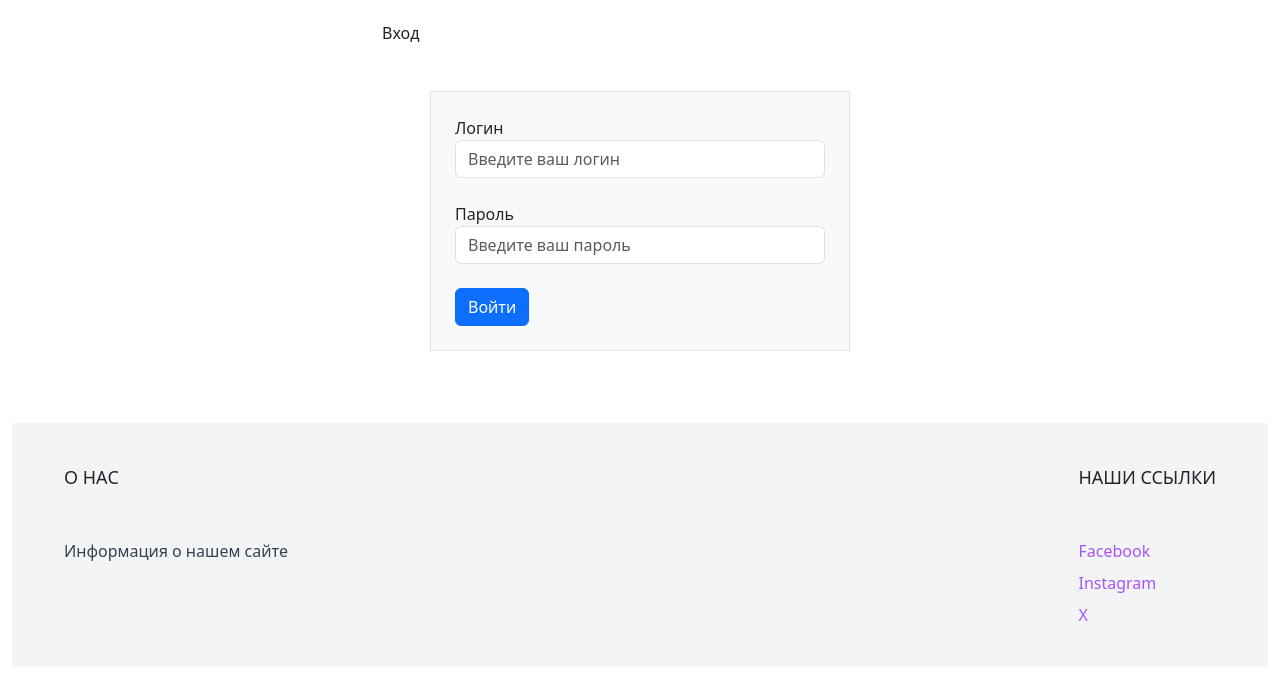
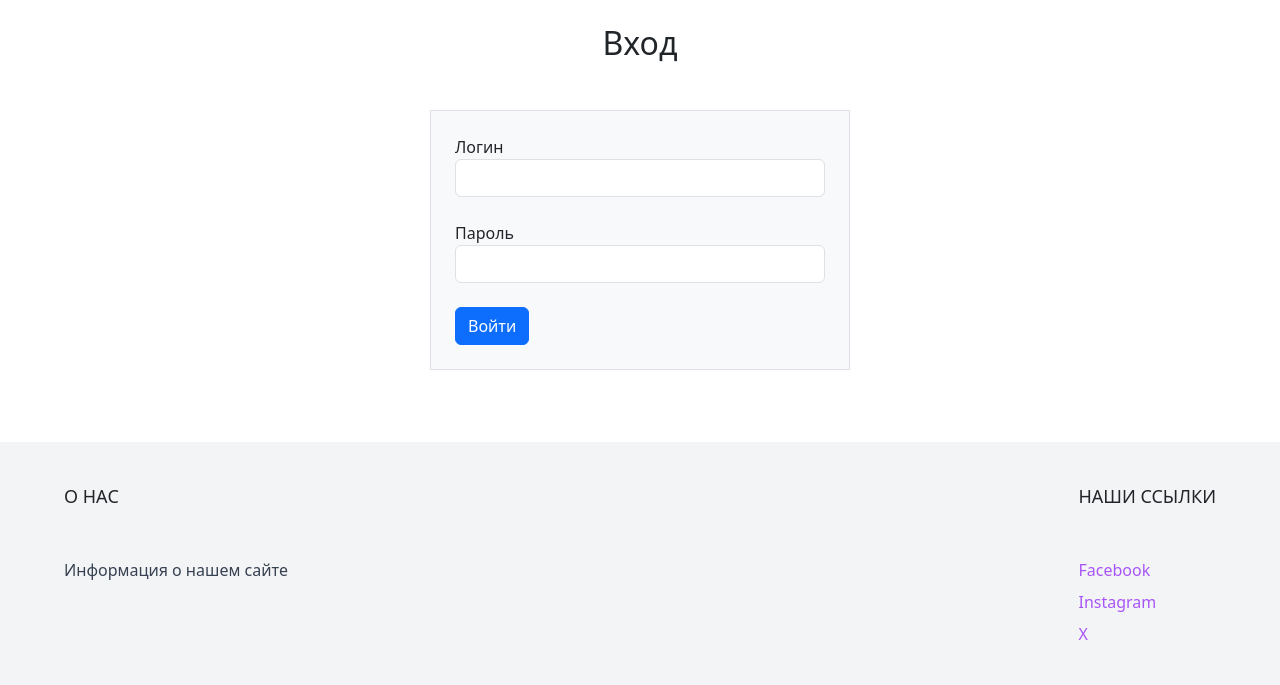
Before and after one commit to Stas9878/New_StartUp_Test, a Django app: page /users/login/ in a window 1280 px wide. Shown: the part 77-762 px from the top of the page. Run offline with Django 5.2, Linux system fonts and the light colour scheme; some libraries are stand-ins or nearby versions.

Commit message:
change footer style

```diff
--- a/app/templates/core/base.html
+++ b/app/templates/core/base.html
@@ -37,9 +37,6 @@
 {% block content %}
 {% endblock %}
 <br>
-<div class="navbar-fixed-bottom row-fluid">
-    <div class="navbar-inner">
-        <div class="container">
 <footer class='bg-gray-100'>
     <div class='max-w-6xl mx-auto py-10 px-6 xl:px-0 md:flex justify-between'>
         <div class='footer-left mb-12 md:mb-0'>
@@ -57,8 +54,5 @@
         </div>
     </div>
 </footer>
-        </div>
-    </div>
-</div>
 </body>
 </html>
--- a/app/templates/users/login.html
+++ b/app/templates/users/login.html
@@ -1,4 +1,5 @@
 {% extends 'core/base.html' %}
+{% load users_tags %}
 
 {% block title %}sURL | Вход{% endblock %}
 
@@ -6,21 +7,18 @@
 <div class="container px-1">
     <div class="row justify-content-md-center">
         <div class="col-md-5">
-            <h1>Вход</h1>
+            <p class="h2 row justify-content-md-center">Вход</p>
             <div class="m-5 p-4 border bg-light">
                 <form method="post">
                     {% csrf_token %}
-                    <div class="form-group">
-                        <label for="username">Логин</label>
-                        <input type="username" name="username" class="form-control" id="username" placeholder="Введите ваш логин">
-                    </div>
 
-                    <br>
-                    <div class="form-group">
-                        <label for="password">Пароль</label>
-                        <input type="password" class="form-control" name="password" id="password" placeholder="Введите ваш пароль">
-                    </div>
-                    <br>
+                    {% for i in form %}
+                        <div class="form-group">
+                            {{ i.label }}
+                            <input type="{% get_input_type i.name %}"  class="form-control"  placeholder="{{ i.help_text }}">
+                        </div>
+                        <br>
+                    {% endfor %}
 
                     <button type="submit" class="btn btn-primary">Войти</button>
                 </form>
```
Lines whose indentation alone changed are shown as unchanged.
